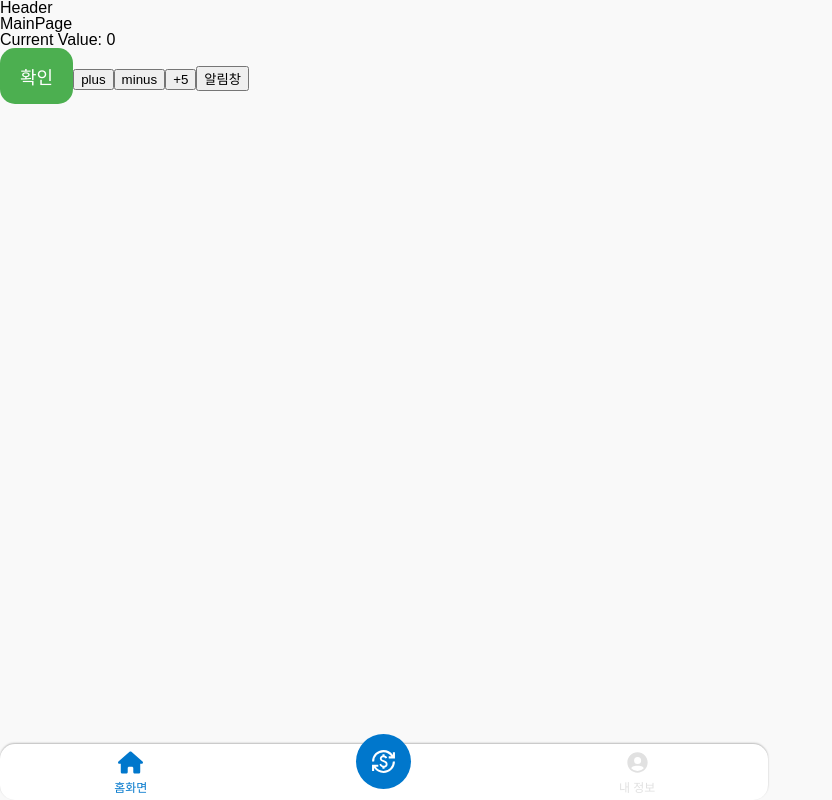
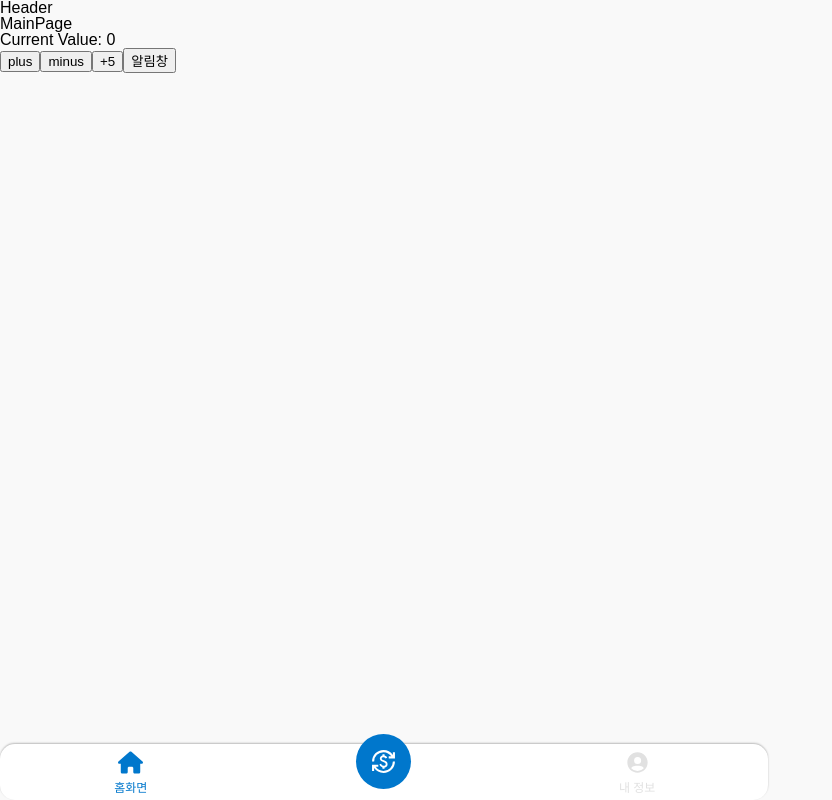
Before and after one commit to choiyen/pocketTrip, a React (Create React App) app in the folder frontend/: page / in a window 1280 px wide. Shown: the whole page, without its empty margins (0-832 px from the left). Built offline with nearby package versions, Linux system fonts and the light colour scheme; a web font is replaced by a local one.

Commit message:
버튼 컴포넌트 제작 완료

```diff
--- a/frontend/src/components/Common/Button.tsx
+++ b/frontend/src/components/Common/Button.tsx
@@ -1,70 +1,84 @@
 import React from "react";
 import styled from "styled-components";
 
-// 백그라운드 속성 스트링에서 블루 레드 그린으로 바꾸기, 미들과 스몰 버튼에도 스타일 변경
-
+// 사용방법
 interface ButtonState {
-  size: "L" | "M" | "S";
-  name: string;
-  $width?: string;
-  $bgColor?: string;
+  size: "L" | "M" | "S"; // 크기 설정
+  name: string; // 버튼 이름
+  $bgColor?: "green" | "red" | "blue"; // 버튼 색
+  onClick?: () => void; // 클릭 메서드
 }
 
 const CutomButton = styled.button`
+  letter-spacing: 1px;
+  white-space: nowrap;
+  text-overflow: ellipsis;
+  overflow: hidden;
   background-color: #0077cc;
   color: white;
   border: none;
   font-family: GmarketSansMedium, Arial, Helvetica, sans-serif;
+  font-weight: bold;
   box-sizing: border-box;
 `;
 
-const LargeButton = styled(CutomButton)<{ $width: string; $bgColor: string }>`
+const LargeButton = styled(CutomButton)<{ $bgColor: string }>`
   font-size: 18px;
   padding: 0 20px;
   height: 56px;
   border-radius: 15px;
-  width: ${(props) => props.$width};
+  width: clamp(150px, 50vw, 250px);
   background-color: ${(props) =>
-    props.$bgColor === "blue"
-      ? "#0077cc"
+    props.$bgColor === "green"
+      ? "#4CAF50"
       : props.$bgColor === "red"
       ? "#CC0003"
-      : "#4CAF50"};
+      : "#0077cc"};
 `;
-const MediumButton = styled(CutomButton)<{ $width: string; $bgColor: string }>`
+const MediumButton = styled(CutomButton)<{ $bgColor: string }>`
   font-size: 16px;
   padding: 0 16px;
+  height: 50px;
+  border-radius: 10px;
+  width: clamp(120px, 30vw, 180px);
+  background-color: ${(props) =>
+    props.$bgColor === "green"
+      ? "#4CAF50"
+      : props.$bgColor === "red"
+      ? "#CC0003"
+      : "#0077cc"};
+`;
+const SmallButton = styled(CutomButton)<{ $bgColor: string }>`
+  font-size: 14px;
+  padding: 0 12px;
   height: 40px;
   border-radius: 10px;
-  width: ${(props) => props.$width};
-  background-color: ${(props) => props.$bgColor};
-`;
-const SmallButton = styled(CutomButton)<{ $width: string; $bgColor: string }>`
-  font-size: 14px;
-  padding: 0 12px;
-  height: 36px;
-  border-radius: 5px;
-  width: ${(props) => props.$width};
-  background-color: ${(props) => props.$bgColor};
+  width: clamp(80px, 25vw, 150px);
+  background-color: ${(props) =>
+    props.$bgColor === "green"
+      ? "#4CAF50"
+      : props.$bgColor === "red"
+      ? "#CC0003"
+      : "#0077cc"};
 `;
 export default function Button({
   size,
   name,
-  $width = "auto",
-  $bgColor = "#0077cc",
+  $bgColor = "blue",
+  onClick,
 }: ButtonState) {
   return (
     <>
       {size === "L" ? (
-        <LargeButton $width={$width} $bgColor={$bgColor}>
+        <LargeButton $bgColor={$bgColor} onClick={onClick}>
           {name}
         </LargeButton>
       ) : size === "M" ? (
-        <MediumButton $width={$width} $bgColor={$bgColor}>
+        <MediumButton $bgColor={$bgColor} onClick={onClick}>
           {name}
         </MediumButton>
       ) : (
-        <SmallButton $width={$width} $bgColor={$bgColor}>
+        <SmallButton $bgColor={$bgColor} onClick={onClick}>
           {name}
         </SmallButton>
       )}
--- a/frontend/src/pages/Home/MainPage.tsx
+++ b/frontend/src/pages/Home/MainPage.tsx
@@ -5,7 +5,6 @@ import { incrementByAmount, minus, plus } from "../../slices/counterSlice";
 import Header from "../../components/Common/Header";
 import { ChangeCurrentPage } from "../../slices/currentPageSlice";
 import Alert from "../../components/Common/Alert";
-import Button from "../../components/Common/Button";
 
 export default function MainPage() {
   // 글로벌 상태값을 변경하려면 필요한 함수 usedispatch();
@@ -54,7 +53,6 @@ export default function MainPage() {
       )}
       MainPage
       <p>Current Value: {value}</p>
-      <Button size={"L"} name={"확인"} />
       <button onClick={() => dispatch(plus())}>plus</button>
       <button onClick={() => dispatch(minus())}>minus</button>
       <button onClick={() => dispatch(incrementByAmount(5))}>+5</button>
```
